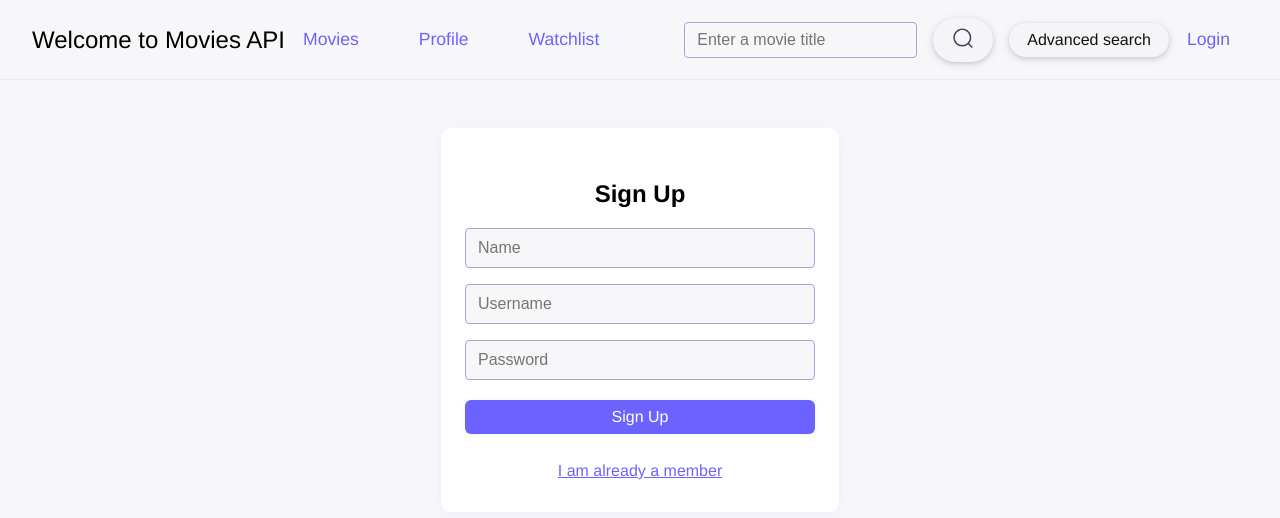
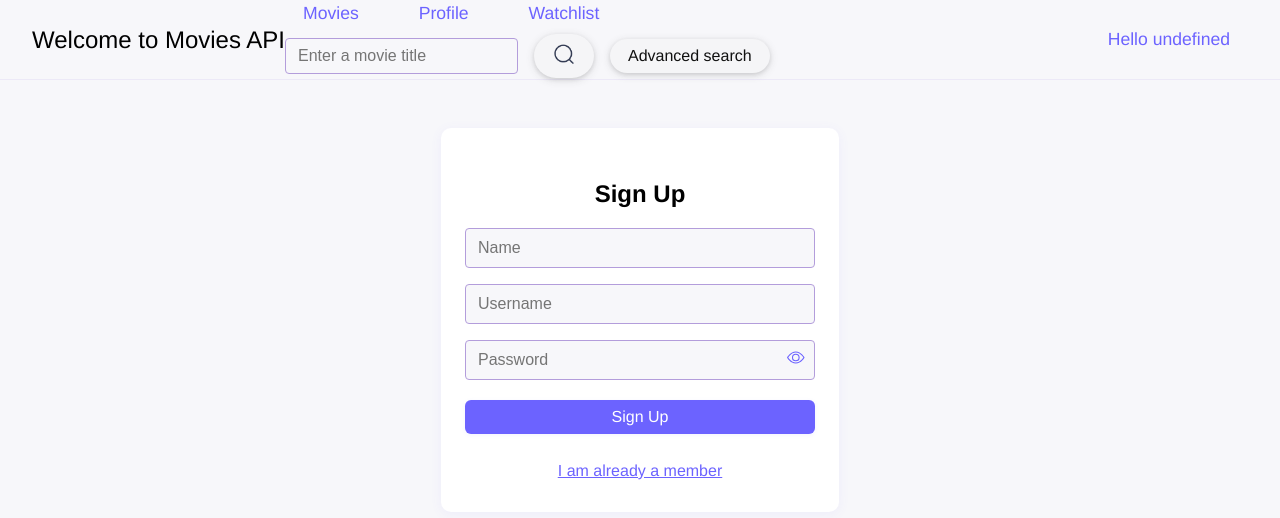
Before and after one commit to yk60/Movie_API, a React (Create React App) app in the folder client/: page /auth/register in a window 1280 px wide. Shown: the top 518 px of the page. Built offline with nearby package versions, Linux system fonts and the light colour scheme.

Commit message:
Add password visibility toggle, display user profile information

```diff
--- a/client/package.json
+++ b/client/package.json
@@ -9,6 +9,7 @@
     "@testing-library/user-event": "^13.5.0",
     "react": "^19.1.0",
     "react-dom": "^19.1.0",
+    "react-icons": "^5.5.0",
     "react-paginate": "^8.3.0",
     "react-router-dom": "^6.30.1",
     "react-scripts": "5.0.1",
--- a/client/src/components/Login.js
+++ b/client/src/components/Login.js
@@ -4,6 +4,7 @@ import { useContext } from "react";
 import { AuthContext } from "../context/AuthContext";
 import { NotificationContext } from "../context/NotificationContext";
 import Notification from "./Notification.js";
+import { BsEye, BsEyeSlash } from "react-icons/bs";
 import "../styles/Login.css";
 
 function Login() {
@@ -15,6 +16,7 @@ function Login() {
   const [username, setUsername] = useState("");
   const [password, setPassword] = useState("");
   const [error, setError] = useState("");
+  const [showPassword, setShowPassword] = useState(false);
 
   const navigate = useNavigate();
 
@@ -61,6 +63,10 @@ function Login() {
     navigate("/auth/register");
   };
 
+  const toggleShowPassword = () => {
+    setShowPassword(!showPassword);
+  };
+
   return (
     <div className="auth-container">
       <Notification message={notification} onDone={() => setNotification("")} />
@@ -74,13 +80,28 @@ function Login() {
           onChange={(e) => setUsername(e.target.value)}
           autoComplete="username"
         />
+        <div style={{ position: "relative", width: "100%" }}>
           <input
-          type="password"
+            type={showPassword ? "text" : "password"}
             placeholder="Password"
             value={password}
             onChange={(e) => setPassword(e.target.value)}
             autoComplete="current-password"
+            style={{
+              width: "100%",
+              boxSizing: "border-box",
+              paddingRight: "48px",
+            }}
           />
+          <button
+            className="show-password-btn"
+            type="button"
+            onClick={toggleShowPassword}
+            tabIndex={-1}
+          >
+            {showPassword ? <BsEyeSlash /> : <BsEye />}
+          </button>
+        </div>
         {error && <div className="auth-error">{error}</div>}
         <div className="auth-buttons-wrapper">
           <button onClick={handleSignupClick}>Sign Up</button>
--- a/client/src/components/Navbar.js
+++ b/client/src/components/Navbar.js
@@ -1,6 +1,10 @@
 import { Link, useNavigate } from "react-router-dom";
+import React, { useContext } from "react";
+import { AuthContext } from "../context/AuthContext";
 
 function Navbar({ children }) {
+  const { user, setUser, isAuthenticated, setIsAuthenticated } =
+    useContext(AuthContext);
   const navigate = useNavigate();
   const handleHomeClick = () => {
     navigate("/");
@@ -19,7 +23,9 @@ function Navbar({ children }) {
         {children}
       </div>
       <div className="navbar-links">
-        <Link to="/auth/login">Login</Link>
+        <Link to="/auth/login">
+          {user && isAuthenticated ? `Hello ${user.username}` : "Login"}
+        </Link>
       </div>
     </div>
   );
--- a/client/src/components/Profile.js
+++ b/client/src/components/Profile.js
@@ -1,12 +1,42 @@
+import { useContext } from "react";
+import { AuthContext } from "../context/AuthContext";
+import { NotificationContext } from "../context/NotificationContext";
+import Notification from "./Notification.js";
+import { useNavigate } from "react-router-dom";
 
-function Profile(props) {
-    return (
-        <div>
-            <h2>Name:{props.name}</h2>
-            <h2>Username:{props.username}</h2>
-            <h2>Watched movies:{props.watched_movies}</h2>
-        </div>
-    );
+function Profile() {
+  const { user, setUser, isAuthenticated, setIsAuthenticated } =
+    useContext(AuthContext);
+  const { notification, setNotification } = useContext(NotificationContext);
+  const navigate = useNavigate();
 
+  const handleSignout = () => {
+    setUser([]);
+    setIsAuthenticated(false);
+    setNotification("Successfully signed out of account");
+  };
+
+  const handleSignin = () => {
+    navigate("/auth/login");
+  };
+
+  return (
+    <div>
+      <Notification message={notification} onDone={() => setNotification("")} />
+      {!user || !isAuthenticated ? (
+        <>
+          <div>Sign in to view your profile</div>
+          <button onClick={handleSignin}>Sign in</button>
+        </>
+      ) : (
+        <>
+          <h2>ID: {user.userId}</h2>
+          <h2>name: {user.name}</h2>
+          <h2>username: {user.username}</h2>
+          <button onClick={handleSignout}>Sign out</button>
+        </>
+      )}
+    </div>
+  );
 }
 export default Profile;
--- a/client/src/components/Register.js
+++ b/client/src/components/Register.js
@@ -2,6 +2,7 @@ import React, { useState, useEffect, useContext } from "react";
 import { useNavigate } from "react-router-dom";
 import { AuthContext } from "../context/AuthContext";
 import { NotificationContext } from "../context/NotificationContext";
+import { BsEye, BsEyeSlash } from "react-icons/bs";
 
 import Notification from "./Notification.js";
 import "../styles/Login.css";
@@ -15,6 +16,7 @@ function Register() {
   const [password, setPassword] = useState("");
   const [name, setName] = useState("");
   const [error, setError] = useState("");
+  const [showPassword, setShowPassword] = useState(false);
 
   const navigate = useNavigate();
 
@@ -50,6 +52,10 @@ function Register() {
     setError("");
   };
 
+  const toggleShowPassword = () => {
+    setShowPassword(!showPassword);
+  };
+
   return (
     <div className="auth-container">
       <Notification message={notification} onDone={() => setNotification("")} />
@@ -70,18 +76,33 @@ function Register() {
           onChange={(e) => setUsername(e.target.value)}
           autoComplete="username"
         />
+        <div style={{ position: "relative", width: "100%" }}>
           <input
-          type="password"
+            type={showPassword ? "text" : "password"}
             placeholder="Password"
             value={password}
             onChange={(e) => setPassword(e.target.value)}
             autoComplete="new-password"
+            style={{
+              width: "100%",
+              boxSizing: "border-box",
+              paddingRight: "48px",
+            }}
           />
+          <button
+            className="show-password-btn"
+            type="button"
+            onClick={toggleShowPassword}
+            tabIndex={-1}
+          >
+            {showPassword ? <BsEyeSlash /> : <BsEye />}
+          </button>
+        </div>
         {error && <div className="auth-error">{error}</div>}
         <button type="submit">Sign Up</button>
         <span style={{ textAlign: "center", marginTop: "8px" }}>
           <a
-            href="/login"
+            href="/auth/login"
             style={{
               color: "#6c63ff",
               textDecoration: "underline",
--- a/client/src/styles/Login.css
+++ b/client/src/styles/Login.css
@@ -45,3 +45,19 @@
   justify-content: center;
   gap: 25px;
 }
+
+.show-password-btn,
+.show-password-btn:hover,
+.show-password-btn:focus {
+  all: unset;
+  position: absolute;
+  right: 10px;
+  top: 50%;
+  transform: translateY(-50%);
+  background: none;
+  border: none;
+  cursor: pointer;
+  padding: 0;
+  color: #6c63ff;
+  font-size: 1.1rem;
+}
```
Also changed, not shown: 1 other file (tests, documents, lock files or other folders). Lines whose indentation alone changed are shown as unchanged.
